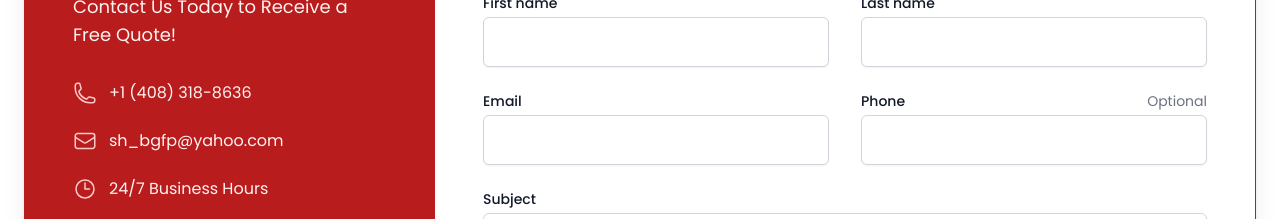
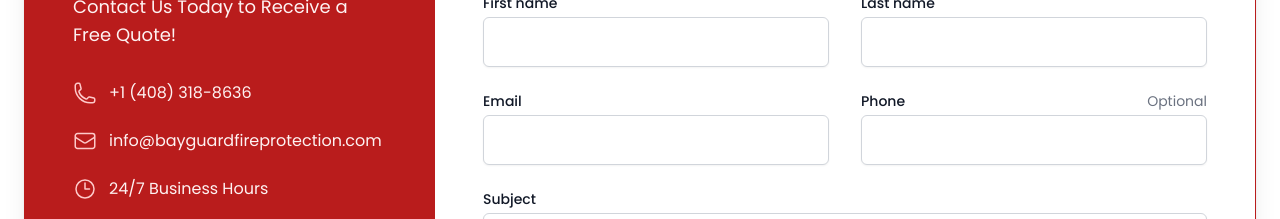
Before and after one commit to Shahhin68/Bay-Guard-Fire-Protection, a React (Create React App) app: page /about-us in a window 1280 px wide. Shown: the part 2560-2779 px from the top of the page. Built offline with nearby package versions, Linux system fonts and the light colour scheme.

Commit message:
MAde changes to contact form

```diff
--- a/src/components/ContactUs.js
+++ b/src/components/ContactUs.js
@@ -12,13 +12,13 @@ export default function ContactUs() {
   const navigate = useNavigate();
   const handleSubmit = (e) => {
     e.preventDefault();
-    console.log(form.current);
+    // console.log(form.current);
     emailjs
       .sendForm(
-        "prathmeshsadake",
-        "devfolio",
+        "service_bayguard",
+        "bayguardfireprotection",
         form.current,
-        "FaHFkZCgDSqGoaUTN"
+        "a6bfEA_PfsKHzEnj2"
       )
       .then(
         (result) => {
@@ -29,7 +29,7 @@ export default function ContactUs() {
           });
         },
         (error) => {
-          console.log(error.text);
+          // console.log(error.text);
         }
       );
   };
@@ -165,7 +165,7 @@ export default function ContactUs() {
                   className='flex-shrink-0 w-6 h-6 text-red-200'
                   aria-hidden='true'
                 />
-                <span className='ml-3'>sh_bgfp@yahoo.com</span>
+                <span className='ml-3'>info@bayguardfireprotection.com</span>
               </dd>
               <dd className='flex text-base text-red-50'>
                 <ClockIcon
```
